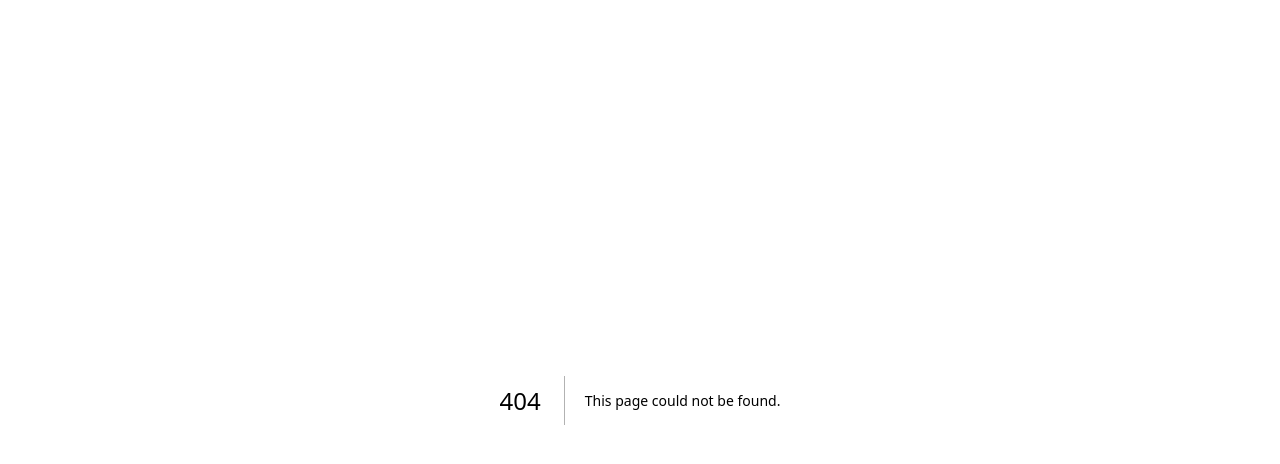
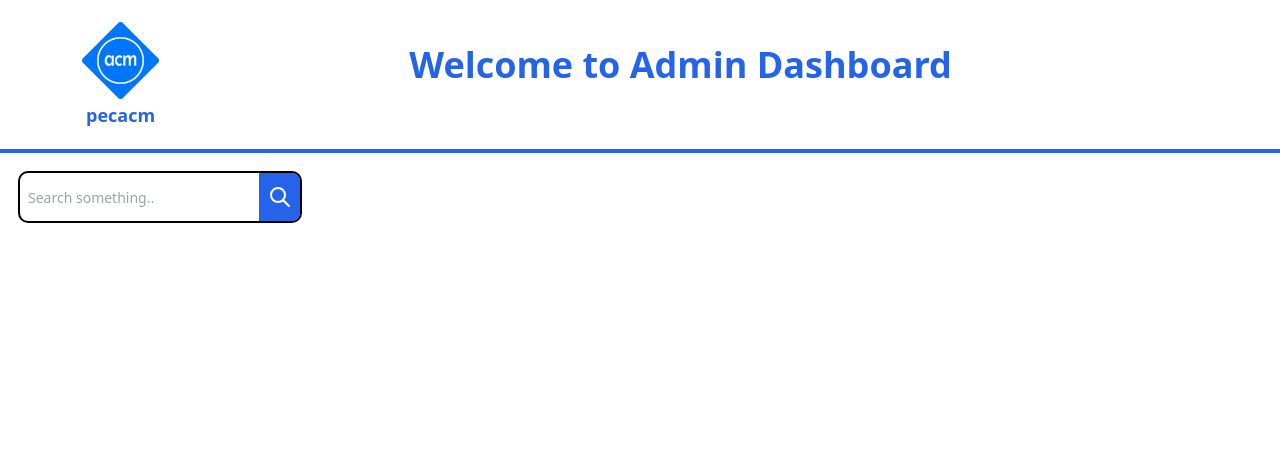
Before and after one commit to PEC-CSS/admin-portal, a Next.js app: page /search in a window 1280 px wide. Before the commit this address had no page. Shown: the top 464 px of the page. Built offline with nearby package versions, Linux system fonts and the light colour scheme.

Commit message:
Login Page

```diff
--- a/package.json
+++ b/package.json
@@ -9,6 +9,9 @@
     "lint": "next lint"
   },
   "dependencies": {
+    "@fortawesome/fontawesome-svg-core": "^6.4.2",
+    "@fortawesome/free-solid-svg-icons": "^6.4.2",
+    "@fortawesome/react-fontawesome": "^0.2.0",
     "autoprefixer": "10.4.15",
     "eslint": "8.48.0",
     "eslint-config-next": "13.4.19",
--- a/src/pages/index.js
+++ b/src/pages/index.js
@@ -1,39 +1,14 @@
 import Head from 'next/head'
 import Image from 'next/image'
+import { useState } from 'react'
+import { library } from '@fortawesome/fontawesome-svg-core'
+import { faEye, faEyeSlash } from '@fortawesome/free-solid-svg-icons'
+library.add(faEye, faEyeSlash)
+import { FontAwesomeIcon } from "@fortawesome/react-fontawesome";
 
 
 export default function Home() {
   return (
-    <div>
-    <Head>
-      <title>Login | ACM at PEC</title>
-    </Head>
-    <div className='flex flex-col'>
-
-      <div className='flex flex-row  items-center'>
-        <Image src="/assets/acm.png" width={100} height={100} className='ml-20 mt-5'/>
-        <div className=' flex w-full flex-row justify-center mr-20'>
-          <h1 className='text-blue-600 text-4xl font-bold'>Welcome to Admin Dashboard</h1>
-        </div>
-      </div>
-      <hr className='mt-5 border-blue-600 border-2'/>
-
-      <div className='mt-10 flex flex-col items-center'>
-        <h1 className='text-4xl  font-bold text-center'>Login</h1>
-        <div className='w-1/4'>
-          <div className='flex flex-col mt-10'>
-            <label className='mb-5 text-lg font-bold'>Username:</label>
-            <input type='text' placeholder='Enter Username' className='rounded px-5 py-2 outline outline-black focus:outline focus:outline-blue-600 outline-2'/>
-          </div>
-          <div className='flex flex-col mt-5 mb-5'>
-            <label className='mb-5 font-bold text-lg'>Password:</label>
-            <input type='password' placeholder='Enter Password' className='rounded px-5 py-2 outline outline-black focus:outline focus:outline-blue-600 outline-2'/>
-          </div>
-          <button className='bg-blue-600 hover:bg-white hover:text-black hover:outline-2 hover:outline hover:outline-black text-white font-bold py-2 px-4 rounded' >Submit</button>
-        </div>
-      </div>
-
-    </div>
-    </div>
+    <>Hello</>
   )
 }
--- /dev/null
+++ b/src/pages/login.js
@@ -0,0 +1,65 @@
+import Head from 'next/head'
+import Image from 'next/image'
+import { useState } from 'react'
+import { library } from '@fortawesome/fontawesome-svg-core'
+import { faEye, faEyeSlash } from '@fortawesome/free-solid-svg-icons'
+library.add(faEye, faEyeSlash)
+import { FontAwesomeIcon } from "@fortawesome/react-fontawesome";
+import { useRouter } from 'next/router'
+
+
+export default function Login (){
+    const[isVisible,setVisible]=useState(false);
+    const router=useRouter();
+    return (
+      <div>
+      {(router.isReady)?(
+      <div>
+      <Head>
+        <title>Login | ACM at PEC</title>
+      </Head>
+      <div className='flex flex-col'>
+
+        <div className='flex flex-row  items-center'>
+          <div className='flex flex-col items-center justify-center ml-20'>
+          <Image src="/assets/acm.png" width={100} height={100} className='mt-5'/>
+          <h1 className='text-center font-extrabold text-blue-600 text-lg'>pecacm</h1>
+          </div>
+          <div className=' flex w-full flex-row justify-center mr-20'>
+            <h1 className='text-blue-600 text-4xl font-bold'>Welcome to Admin Dashboard</h1>
+          </div>
+        </div>
+        <hr className='mt-5 border-blue-600 border-2'/>
+
+        <div className='mt-10 flex flex-col items-center'>
+          <h1 className='text-4xl  font-bold text-center'>Login</h1>
+          <div className='w-1/4'>
+            <div className='flex flex-col mt-10'>
+              <label className='mb-5 text-lg font-bold'>Username:</label>
+              <input type='text' placeholder='Enter Username' className='rounded pl-1 pr-10 py-2 outline outline-black focus:outline focus:outline-blue-600 outline-2'/>
+            </div>
+            <div className='flex flex-col mt-5 mb-5'>
+              <label className='mb-5 font-bold text-lg'>Password:</label>
+                <div className='relative flex flex-row items-center justify-end'>
+                  <input type={isVisible?'text':'password'} placeholder='Enter Password' className='w-full rounded pr-10 pl-1 py-2 outline outline-black focus:outline focus:outline-blue-600 outline-2'/>
+
+                  <span className='absolute px-2 bg-white'>
+                      <FontAwesomeIcon
+
+                      icon={isVisible ? "eye-slash" : "eye"}
+                      onClick={() => setVisible(!isVisible)}
+                    />
+                </span>
+              </div>
+            </div>
+            <button className='bg-blue-600 hover:bg-white hover:text-black hover:outline-2 hover:outline hover:outline-black text-white font-bold py-2 px-4 rounded' >Submit</button>
+          </div>
+        </div>
+
+      </div>
+      </div>):(<div>Loading</div>)
+
+      }
+      </div>
+    )
+}
--- /dev/null
+++ b/src/pages/search.js
@@ -0,0 +1,67 @@
+import Head from "next/head";
+import Image from "next/image";
+import { useState } from "react";
+
+export default function search() {
+
+    const[isVisible,setVisible]=useState(false);
+    return (
+      <div>
+      <Head>
+        <title>Search Results | ACM at PEC</title>
+      </Head>
+      <div className='flex flex-col'>
+
+      <div className='flex flex-row  items-center'>
+            <div className='flex flex-col items-center justify-center ml-20'>
+            <Image src="/assets/acm.png" width={100} height={100} className='mt-5'/>
+            <h1 className='text-center font-extrabold text-blue-600 text-lg'>pecacm</h1>
+            </div>
+            <div className=' flex w-full flex-row justify-center mr-20'>
+              <h1 className='text-blue-600 text-4xl font-bold'>Welcome to Admin Dashboard</h1>
+            </div>
+          </div>
+          <hr className='mt-5 border-blue-600 border-2'/>
+
+          <div className="w-1/4">
+        <div className='px-5 mt-5'>
+              <div class="flex items-center h-12 rounded-lg outline outline-2 outline-black  focus-within:outline-2 focus-within:outline focus-within:outline-blue-600 bg-white overflow-hidden">
+
+
+                  <input
+                  className="peer h-full w-full outline-none text-sm text-gray-700 pl-2"
+                  type="text"
+                  id="search"
+                  onFocus={()=>{setVisible(!isVisible)}}
+                  onBlur={()=>{setVisible(!isVisible)}}
+                  placeholder="Search something.." />
+                 <div onClick={()=>{alert("Clicked")}} class="grid place-items-center h-full w-12 text-white bg-blue-600">
+
+                      <svg xmlns="http://www.w3.org/2000/svg" class="h-6 w-6" fill="none" viewBox="0 0 24 24" stroke="currentColor">
+                      <path strokeLinecap="round" strokeLinejoin="round" strokeWidth="2" d="M21 21l-6-6m2-5a7 7 0 11-14 0 7 7 0 0114 0z" />
+                      </svg>
+
+                  </div>
+              </div>
+         </div>
+         <div className={!isVisible?'hidden':''}>
+            <div className='px-5 w-full mt-5'>
+            <button className='outline outline-2 outline-blue-600 font-bold p-5 text-2xl rounded-xl w-full text-blue-600'>Search By E-Mail</button>
+            </div>
+            <div className='px-5 w-full mt-5'>
+            <button className='outline outline-2 outline-blue-600 font-bold p-5 text-2xl rounded-xl w-full text-blue-600'>Search By SID</button>
+            </div>
+            <div className='px-5 w-full mt-5'>
+            <button className='outline outline-2 outline-blue-600 font-bold p-5 text-2xl rounded-xl w-full text-blue-600'>Search By Name</button>
+            </div>
+            <div className='px-5 w-full mt-5'>
+            <button className='outline outline-2 outline-blue-600 font-bold p-5 text-2xl rounded-xl w-full text-blue-600'>Search By Event</button>
+            </div>
+         </div>
+         </div>
+
+      </div>
+      </div>
+    )
+
+}
```
Also changed, not shown: 1 other file (tests, documents, lock files or other folders).
